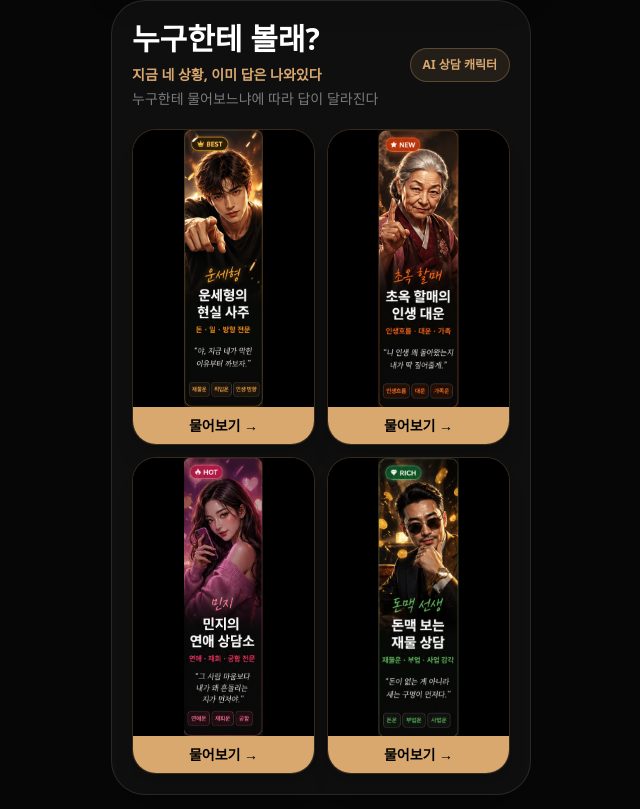
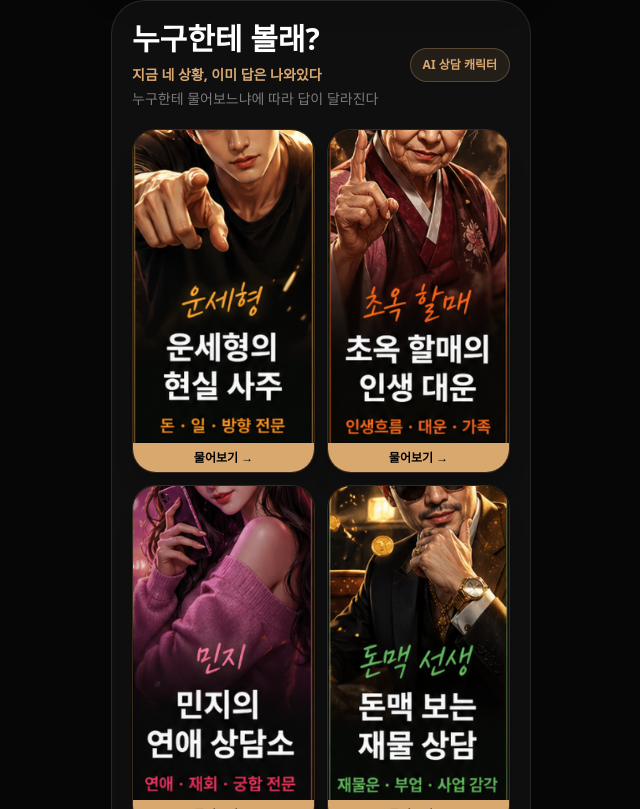
Before and after one commit to kkokku0/fortune-app, a Next.js app: page / in a window 1280 px wide. Shown: the part 671-1480 px from the top of the page, without its empty margins (319-959 px from the left). Built offline with nearby package versions, Linux system fonts and the light colour scheme.

Commit message:
fix character card image fit

```diff
--- a/app/page.tsx
+++ b/app/page.tsx
@@ -407,11 +407,11 @@ function CharacterCardView({ card, onSelect }: { card: Character; onSelect: () =
       onClick={onSelect}
       className="w-full overflow-hidden rounded-[24px] border border-[#d8a86f]/25 bg-black shadow-xl transition hover:-translate-y-1 hover:border-[#d8a86f]/80"
     >
-      <div className="relative aspect-[3/4.6] w-full bg-black">
+      <div className="relative aspect-[3/5.2] w-full overflow-hidden bg-black">
         <img
           src={card.image}
           alt={card.title}
-          className="h-full w-full object-contain"
+          className="h-full w-full object-cover"
           onError={(event) => {
             event.currentTarget.style.display = "none";
           }}
@@ -421,7 +421,7 @@ function CharacterCardView({ card, onSelect }: { card: Character; onSelect: () =
           <div className="mt-3 text-sm font-black leading-tight text-white">{card.title}</div>
         </div>
       </div>
-      <div className="border-t border-[#d8a86f]/20 bg-[#d8a86f] px-2 py-2 text-center text-sm font-black text-black">
+      <div className="border-t border-[#d8a86f]/20 bg-[#d8a86f] px-2 py-1.5 text-center text-xs font-black text-black">
         물어보기 →
       </div>
     </button>
```
